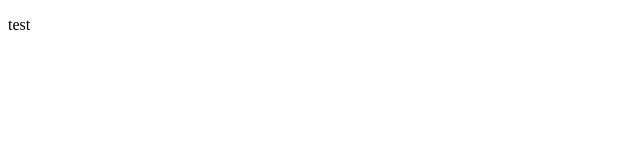
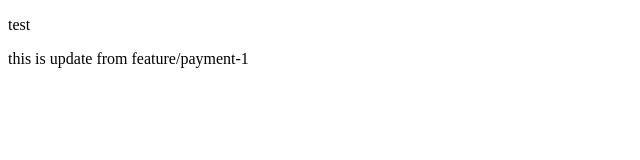
Before and after one commit to Robbi3005/Day-18, a plain HTML site: page index.html in a window 1280 px wide. Shown: the whole page, without its empty margins (0-640 px from the left). Drawn offline with Linux system fonts and the light colour scheme.

Commit message:
add payment-1 di index html

```diff
--- a/index.html
+++ b/index.html
@@ -5,5 +5,6 @@
 </head>
 <body>
     <p>test</p>
+    <p>this is update from feature/payment-1</p>
 </body>
 </html>
```
